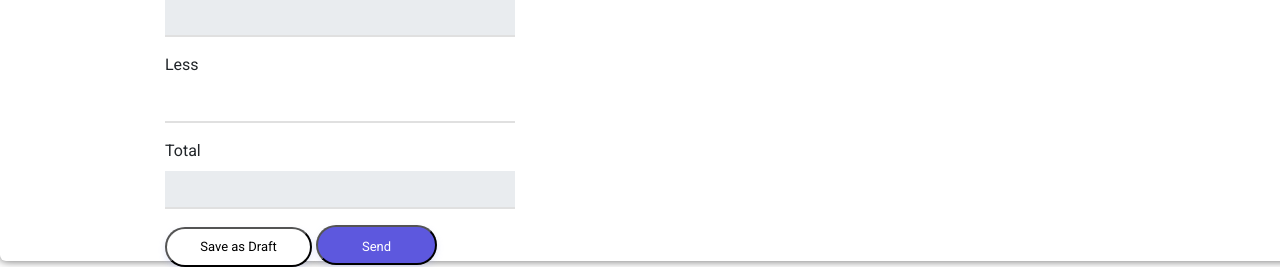
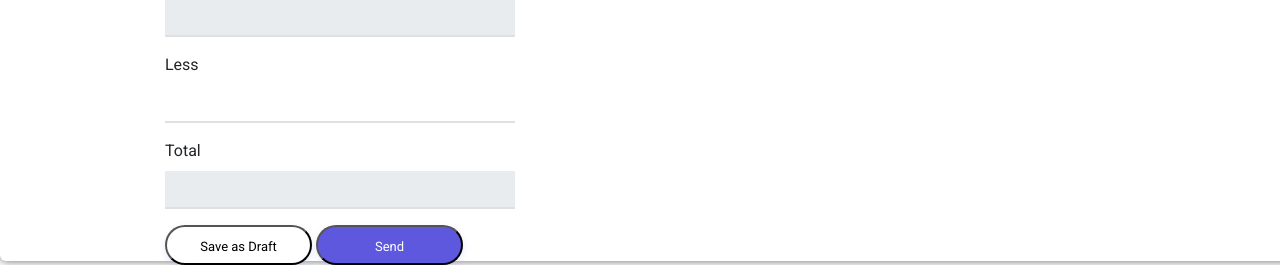
Before and after one commit to cnulla/InvoiceApp, a Django app: page /create-invoice/ in a window 1280 px wide; the page is wider, and only the part inside the window is pictured. Shown: the part 562-829 px from the top of that part. Run offline with Django 3.2, Linux system fonts and the light colour scheme; data that the repository does not hold is empty; some libraries are stand-ins or nearby versions.

Commit message:
change width and padding size

```diff
--- a/invoiceapp/assets/css/style.css
+++ b/invoiceapp/assets/css/style.css
@@ -123,11 +123,11 @@ ul {
   border-radius: 20px;
   box-shadow: 0 3px 6px 0 rgba(170, 176, 237, 0.28);
   background-color: #5d58de;
-  width: 121px;
+  width: 147px;
   height: 40px;
   color: white;
   font-size: 13px;
-  padding: 10px 18px;
+  padding: 10px 30px;
 }
 .round-button2{
   width: 147px;
@@ -136,6 +136,7 @@ ul {
   box-shadow: 0 3px 6px 0 rgba(170, 176, 237, 0.28);
   background-color: #ffffff;
   font-size: 13px;
+  padding: 10px 18px;
 }
 a {
   text-decoration: none;
```
